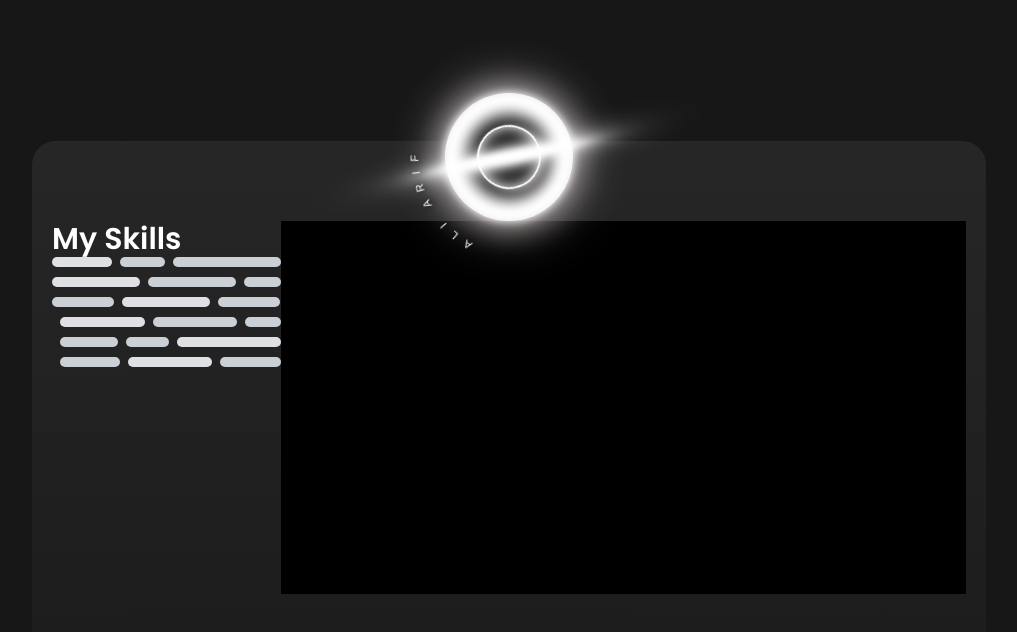
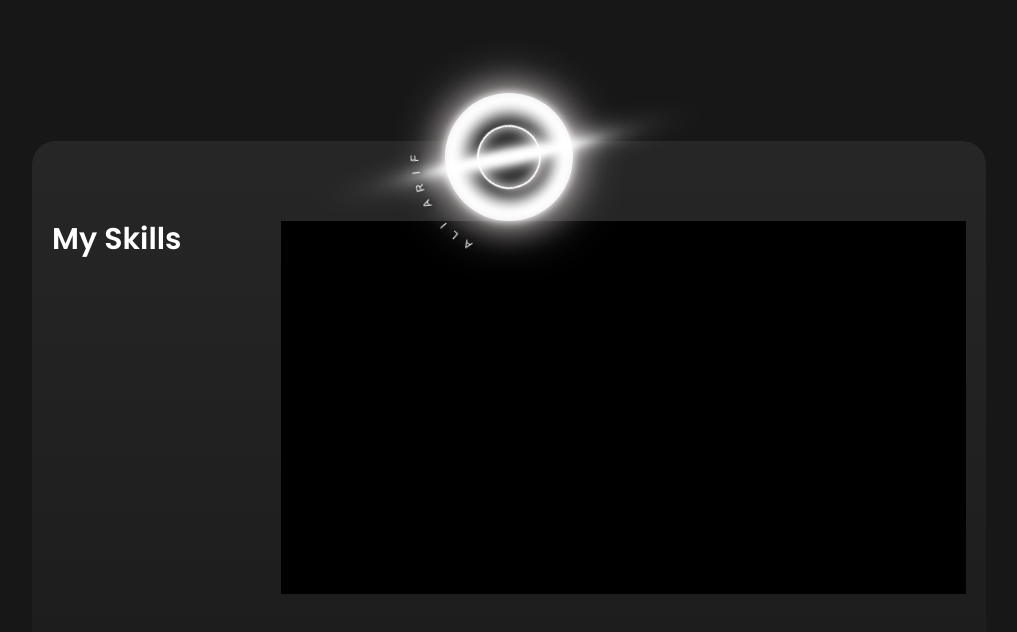
Before and after one commit to aa-coder-is-here/Portfolio-Website, a Next.js app: page / in a window 1280 px wide. Shown: the part 1330-1962 px from the top of the page, without its empty margins (131-1148 px from the left). Built offline with nearby package versions, Linux system fonts and the light colour scheme.

Commit message:
Nah it's not good let's see some good svg tommorrow heheheh babbyee...

```diff
--- a/src/Components/HoleSection.jsx
+++ b/src/Components/HoleSection.jsx
@@ -19,7 +19,7 @@ const HoleSection = () => {
                 {/* Content is place here */}
                 <div className="w-full h-full flex flex-col">
                     <span className="text-3xl font-[600]">My Skills</span>
-                    <BGSvg />
+                    {/* <BGSvg /> */}
                 </div>
                 </div>
 
```
